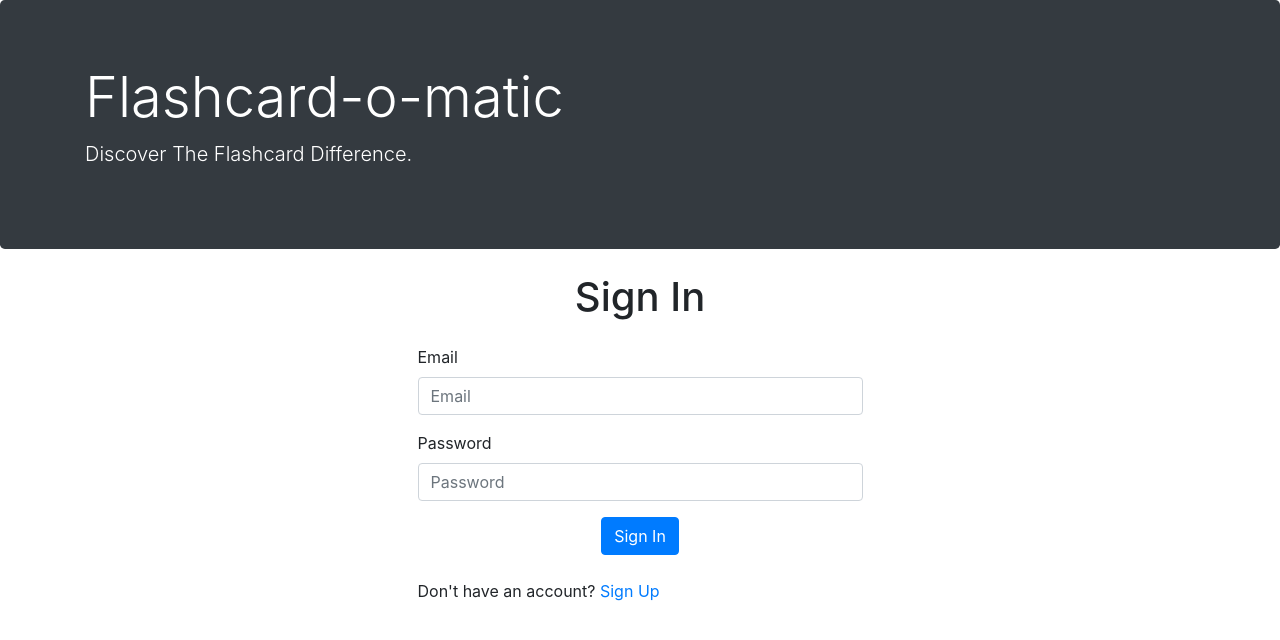
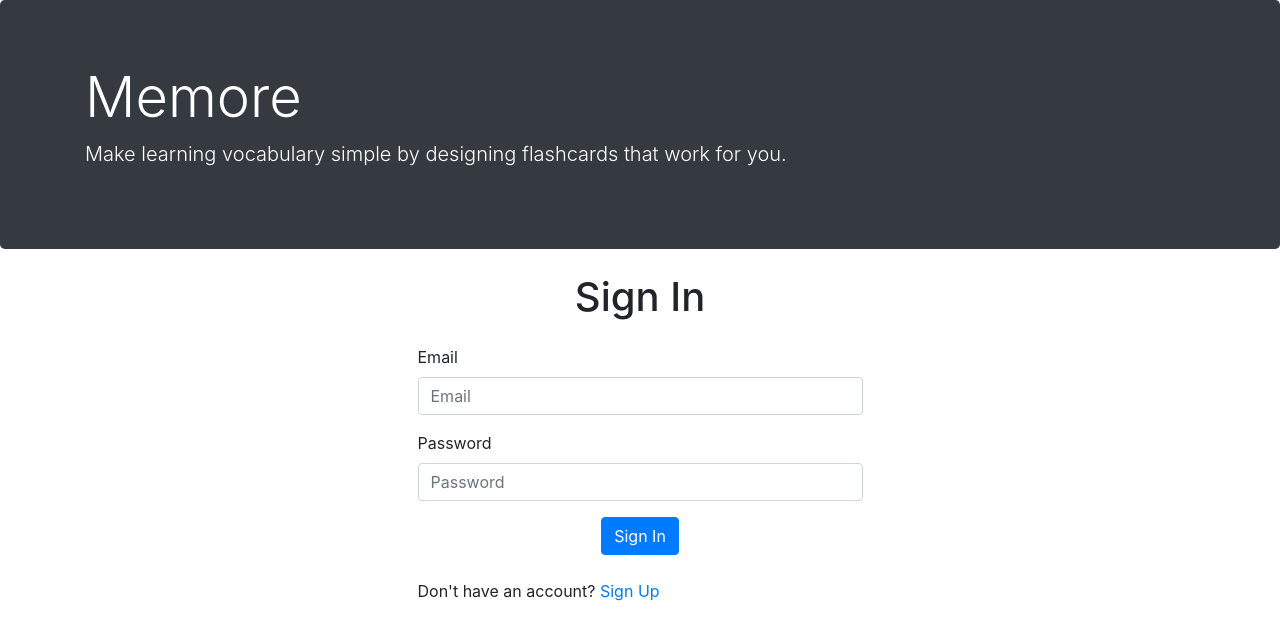
Before and after one commit to hariadivicky/flashcard, a React (Create React App) app: page /sign_in in a window 1280 px wide. Shown: the top 640 px of the page. Built offline with nearby package versions, Linux system fonts and the light colour scheme; no server answers; a web font is replaced by a local one.

Commit message:
change header content

```diff
--- a/src/Layout/Header.js
+++ b/src/Layout/Header.js
@@ -13,8 +13,8 @@ function Header() {
   return (
     <header className="jumbotron bg-dark mb-4">
       <div className="container text-white">
-        <h1 className="display-4">Flashcard-o-matic</h1>
-        <p className="lead">Discover The Flashcard Difference.</p>
+        <h1 className="display-4">Memore</h1>
+        <p className="lead">Make learning vocabulary simple by designing flashcards that work for you.</p>
 
         {session && (
           <div className="text-right">
```
